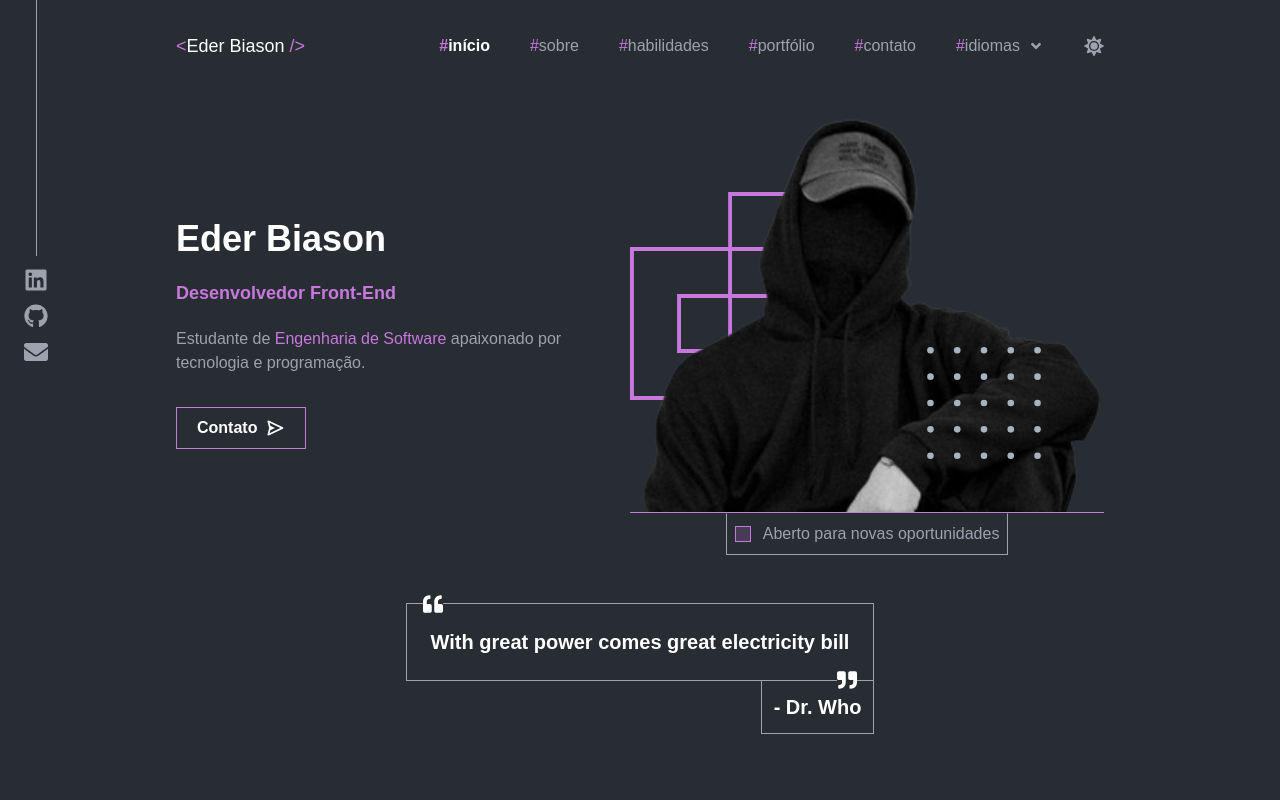
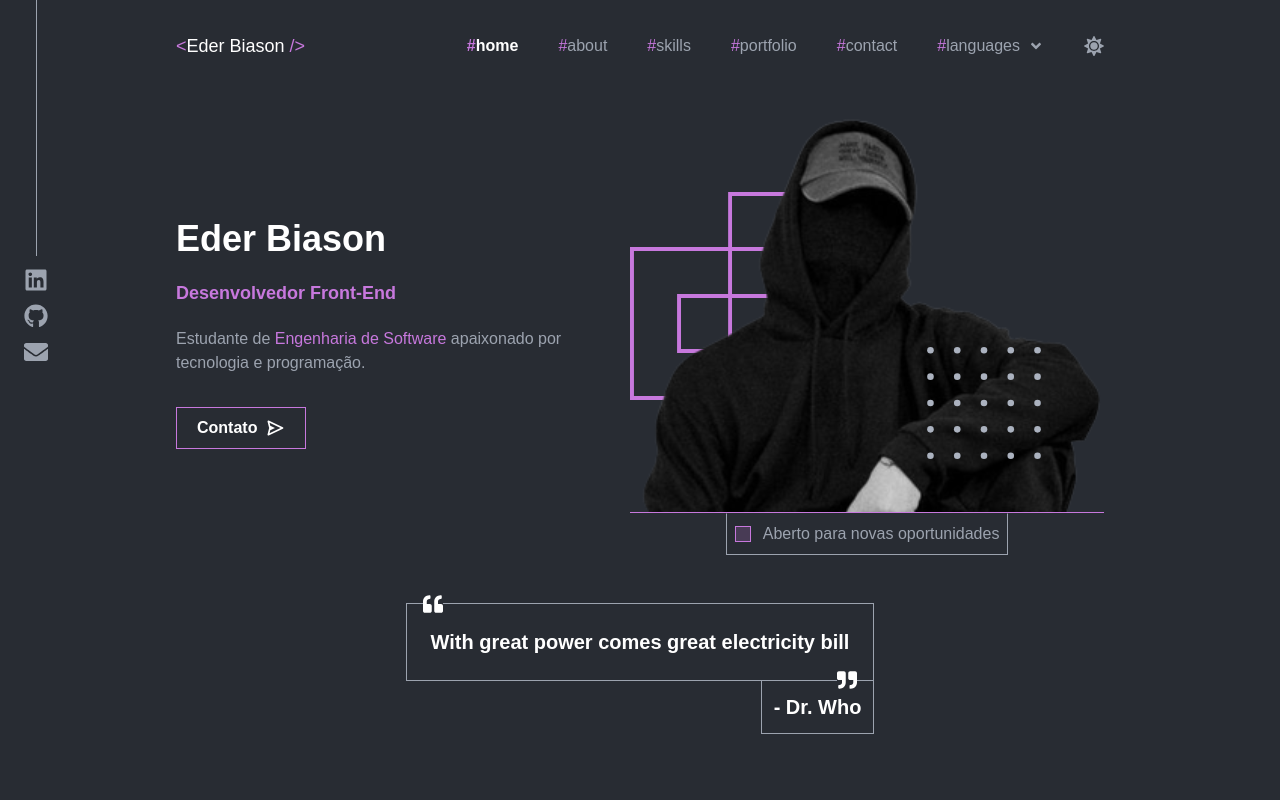
Before and after one commit to ederbiason/ederbiason.dev, a Next.js app: page / in a window 1280 px wide. Shown: the top 800 px of the page. Built offline with nearby package versions, Linux system fonts and the light colour scheme; a web font is replaced by a local one.

Commit message:
feat: apply i18n on header component

```diff
--- a/src/components/Header.tsx
+++ b/src/components/Header.tsx
@@ -1,7 +1,8 @@
 "use client"
 
 import Link from "next/link"
-import { useState } from "react"
+import { useEffect, useState } from "react"
+import { useTranslation } from "react-i18next"
 import { CgMenuGridO } from "react-icons/cg"
 import { FaAngleDown, FaAt, FaBook, FaEnvelope, FaFolder, FaGithub, FaGlobe, FaHome, FaLinkedin, FaMoon, FaSun, FaTimes, FaUser } from "react-icons/fa"
 
@@ -10,17 +11,32 @@ export function Header() {
     const [isDarkMode, setIsDarkMode] = useState<boolean>(true)
     const [isLangMenuOpen, setIsLangMenuOpen] = useState<boolean>(false)
     const [activeSection, setActiveSection] = useState<string>("#home")
+    const [activeLanguage, setActiveLanguage] = useState<string | null>("")
+
+    const { i18n } = useTranslation()
+
+    useEffect(() => {
+        setActiveLanguage(localStorage.getItem("language"))
+    }, [i18n.language])
+
+    const changeLanguage = (lng: "en" | "pt") => {
+        i18n.changeLanguage(lng)
+        localStorage.setItem("language", lng)
+        setIsLangMenuOpen(false)
+    }
+
+    const { t } = useTranslation()
 
     const menuItems = [
-        { href: "#home", icon: <FaHome />, text: "início" },
-        { href: "#about", icon: <FaUser />, text: "sobre" },
-        { href: "#skills", icon: <FaBook />, text: "habilidades" },
+        { href: "#home", icon: <FaHome />, text: t("header.home") },
+        { href: "#about", icon: <FaUser />, text: t("header.about") },
+        { href: "#skills", icon: <FaBook />, text: t("header.skills") },
         {
             href: "#portfolio",
             icon: <FaFolder />,
-            text: "portfólio",
+            text: t("header.portfolio"),
         },
-        { href: "#contact", icon: <FaAt />, text: "contato" },
+        { href: "#contact", icon: <FaAt />, text: t("header.contact") },
     ]
 
     return (
@@ -84,7 +100,7 @@ export function Header() {
                                 <FaGlobe className="md:hidden" />
                                 <p className="md:flex">
                                     <span className="hidden md:block text-customPurple">#</span>
-                                    idiomas
+                                    {activeLanguage === "pt" ? "idiomas" : "languages" }
                                 </p>
                                 <FaAngleDown className="hidden md:block" />
                             </button>
@@ -95,15 +111,15 @@ export function Header() {
                                 >
                                     <button
                                         className="block w-full px-4 py-2 hover:bg-zinc-600"
-                                        onClick={() => console.log("Português")}
+                                        onClick={() => changeLanguage("pt")}
                                     >
-                                        Português
+                                        {activeLanguage === "pt" ? "Português" : "Portuguese" }
                                     </button>
                                     <button
                                         className="block w-full px-4 py-2 hover:bg-zinc-600"
-                                        onClick={() => console.log("English")}
+                                        onClick={() => changeLanguage("en")}
                                     >
-                                        English
+                                        {activeLanguage === "pt" ? "Inglês" : "English" }
                                     </button>
                                 </div>
                             )}
--- /dev/null
+++ b/src/locales/en.json
@@ -0,0 +1,31 @@
+{
+    "header": {
+        "home": "home",
+        "about": "about",
+        "skills": "skills",
+        "portfolio": "portfolio",
+        "contact": "contact",
+        "language": "language"
+    },
+    "home": {
+
+    },
+    "about": {
+
+    },
+    "skills": {
+
+    },
+    "qualification": {
+
+    },
+    "portfolio": {
+
+    },
+    "contact": {
+
+    },
+    "footer": {
+
+    }
+}
--- /dev/null
+++ b/src/locales/pt.json
@@ -0,0 +1,37 @@
+{
+    "header": {
+        "home": "início",
+        "about": "sobre",
+        "skills": "habilidades",
+        "portfolio": "portfólio",
+        "contact": "contato",
+        "language": "idioma"
+    },
+    "home": {
+        "title": "Eder Biason",
+        "subtitle": "Desenvolvedor Front-End",
+        "social": "Estudante de Ciência da Computação apaixonado por tecnologia e programação.",
+        "contact": "Contato",
+        "imageTitle": "Aberto para novas oportunidades",
+        "quoteMessage": "With great power comes great electricity bill",
+        "quoteAutor": "- Dr. Who"
+    },
+    "about": {
+
+    },
+    "skills": {
+
+    },
+    "qualification": {
+
+    },
+    "portfolio": {
+
+    },
+    "contact": {
+
+    },
+    "footer": {
+
+    }
+}
```
